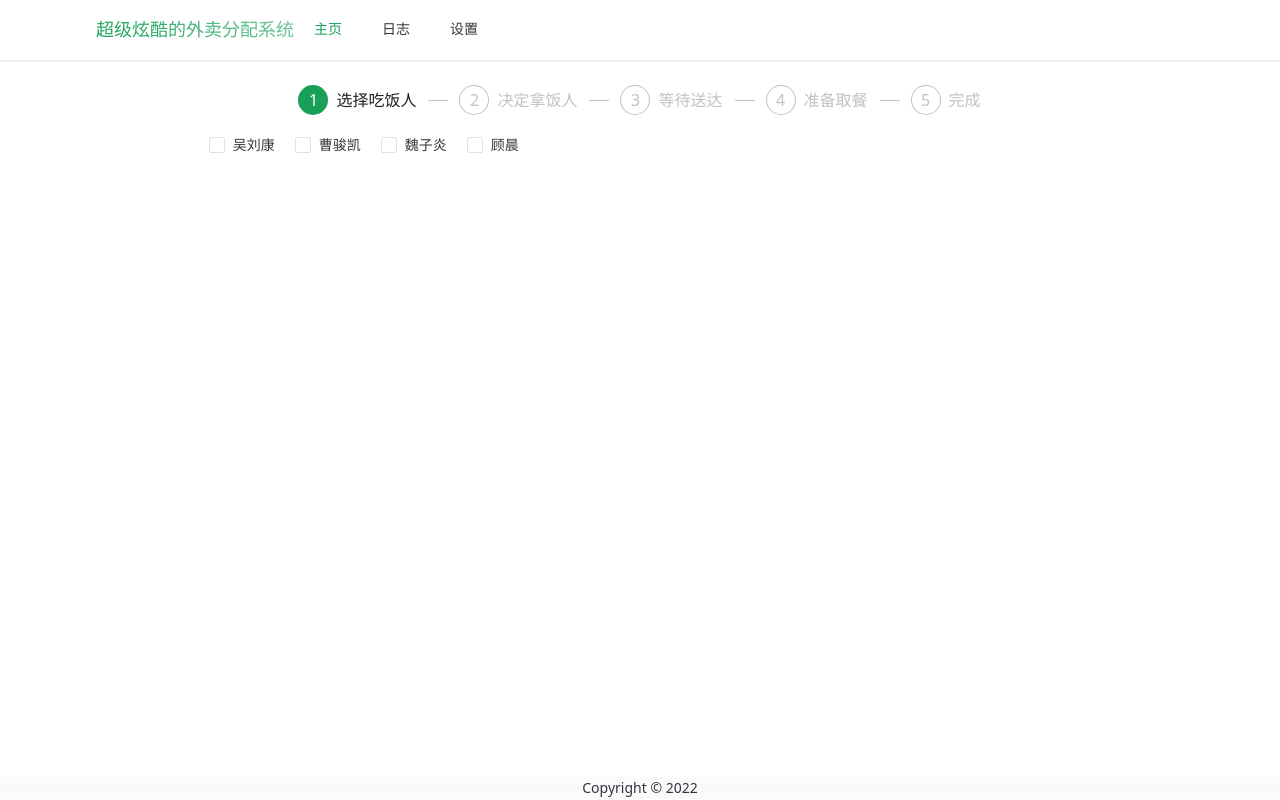
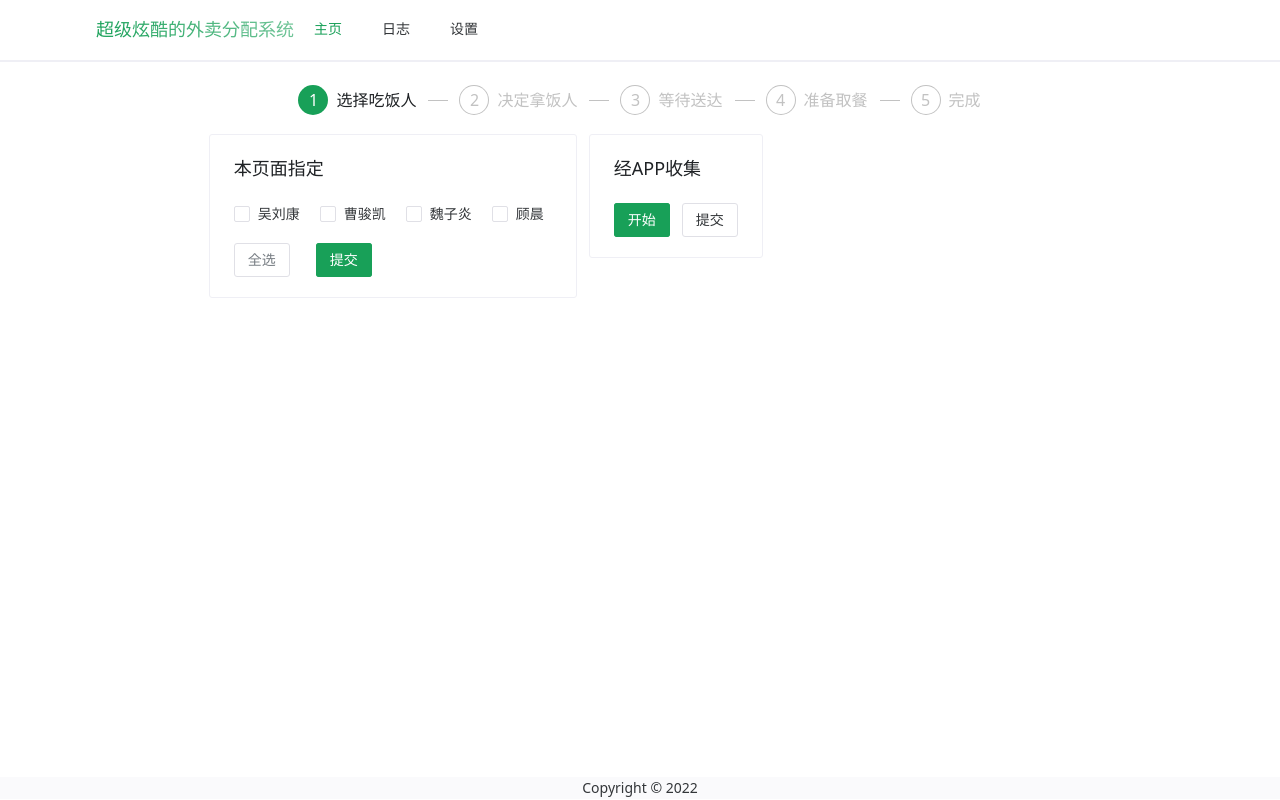
Before and after one commit to Guchen1/takeaway-distribution-system-frontend, a Vue app: page / in a window 1280 px wide. Built offline with nearby package versions, Linux system fonts and the light colour scheme.

Commit message:
add more

```diff
--- a/src/components/StepOne.vue
+++ b/src/components/StepOne.vue
@@ -1,4 +1,8 @@
 <template>
+  <n-space>
+    <n-space>
+      <n-card title="本页面指定" hoverable>
+        <n-space vertical>
           <n-checkbox-group v-model:value="selected">
             <n-space>
               <n-checkbox
@@ -10,15 +14,57 @@
               />
             </n-space>
           </n-checkbox-group>
+          <n-space class="blank">
+            <n-button
+              type="tertiary"
+              @click="
+                selected.length == 4
+                  ? (selected = [])
+                  : (selected = ['wlk', 'cjk', 'wzy', 'gc'])
+              "
+              >{{ selected.length != 4 ? "全选" : "全不选" }}</n-button
+            >
+            <n-button
+              type="primary"
+              :style="{ left: selected.length != 4 ? '14px' : '0px' }"
+              >提交</n-button
+            >
+          </n-space>
+        </n-space>
+      </n-card>
+    </n-space>
+    <n-card title="经APP收集" hoverable>
+      <n-space></n-space>
+      <n-space>
+        <n-button
+          :type="running ? 'error' : 'primary'"
+          @click="running = !running"
+          >{{ running ? "停止" : "开始" }}</n-button
+        >
+        <n-button :disabled="subenabled && running">提交</n-button>
+      </n-space>
+    </n-card>
+  </n-space>
 </template>
 <script setup>
-import { reactive, ref } from "vue";
+import { reactive, ref, watch } from "vue";
 const names = reactive([
   { name: "吴刘康", value: "wlk" },
   { name: "曹骏凯", value: "cjk" },
   { name: "魏子炎", value: "wzy" },
   { name: "顾晨", value: "gc" },
 ]);
-const selected = ref(null);
+const running = ref(false);
+const subenabled = ref(false);
+const selected = ref([]);
+watch(running, () => {
+  if (running.value) {
+    subenabled.value = true;
+  }
+});
 </script>
-<style></style>
+<style scoped>
+.blank {
+  padding-top: 10px;
+}
+</style>
```
Lines whose indentation alone changed are shown as unchanged.
